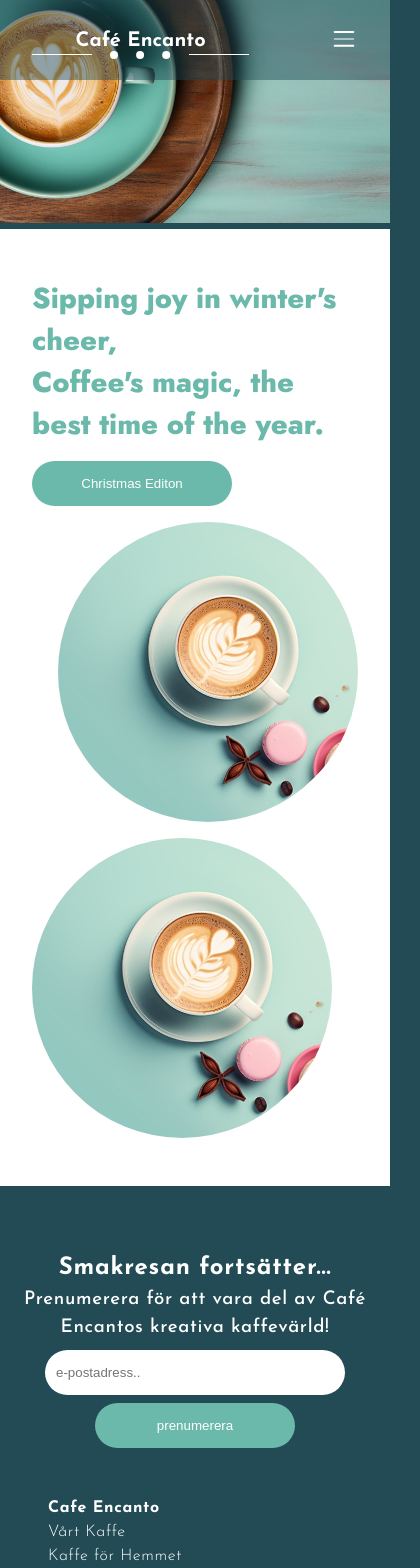
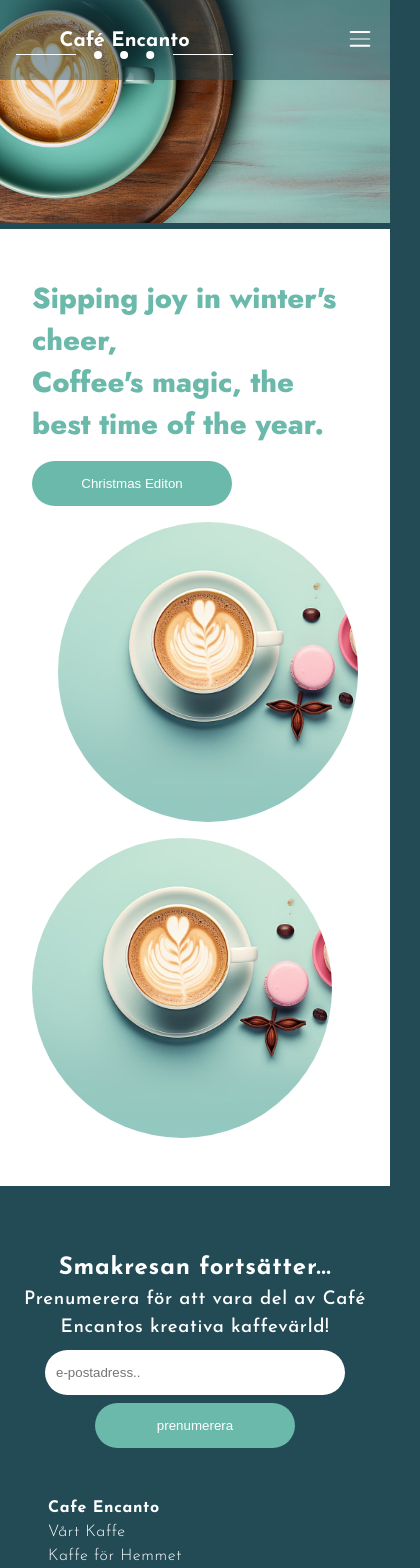
Before and after one commit to nicole-avila/cafe-encanto, a React (Vite) app: page / in a window 390 px wide. Shown: the top 1568 px of the page, 420 px wide, since content can reach past the window. Built offline with nearby package versions, Linux system fonts and the light colour scheme.

Commit message:
changes in navbar + s.edition

```diff
--- a/src/components/Navbar/Navbar.scss
+++ b/src/components/Navbar/Navbar.scss
@@ -52,6 +52,7 @@
 
 @media only screen and (max-width: 650px) {
   .navbar {
+    padding: 0 1rem;
     &__links {
       display: none;
     }
--- a/src/components/SpecialEditon/SpecialEditon.scss
+++ b/src/components/SpecialEditon/SpecialEditon.scss
@@ -27,13 +27,13 @@
   }
   &__img2 {
     grid-column: 4/5;
-    transform: rotate(45deg);
+    // transform: rotate(45deg);
     margin-right: auto;
   }
 
   &__img1 {
     grid-column: 3/4;
-    transform: rotate(45deg);
+    // transform: rotate(45deg);
     margin-top: auto;
     margin-left: auto;
   }
```
